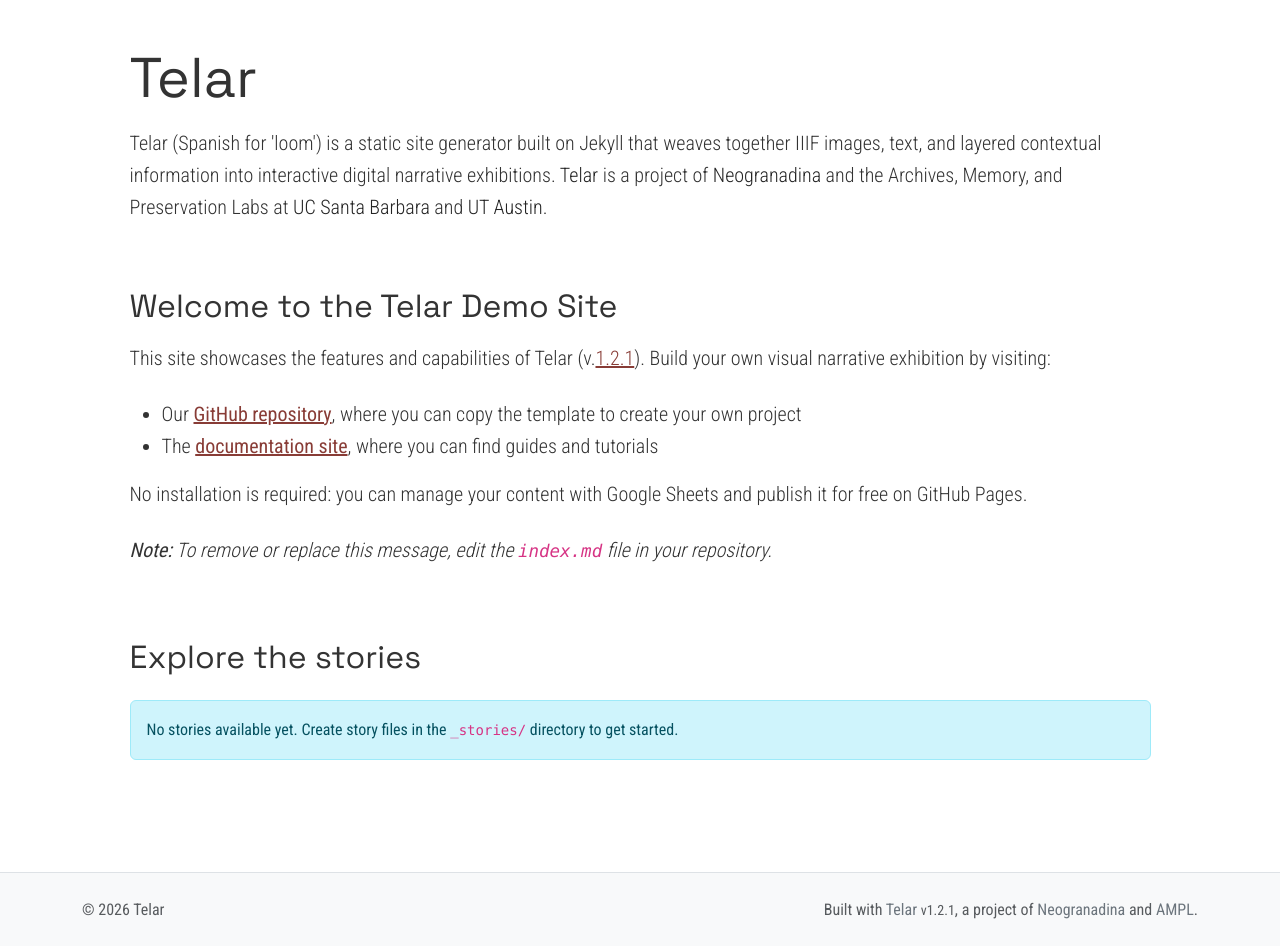
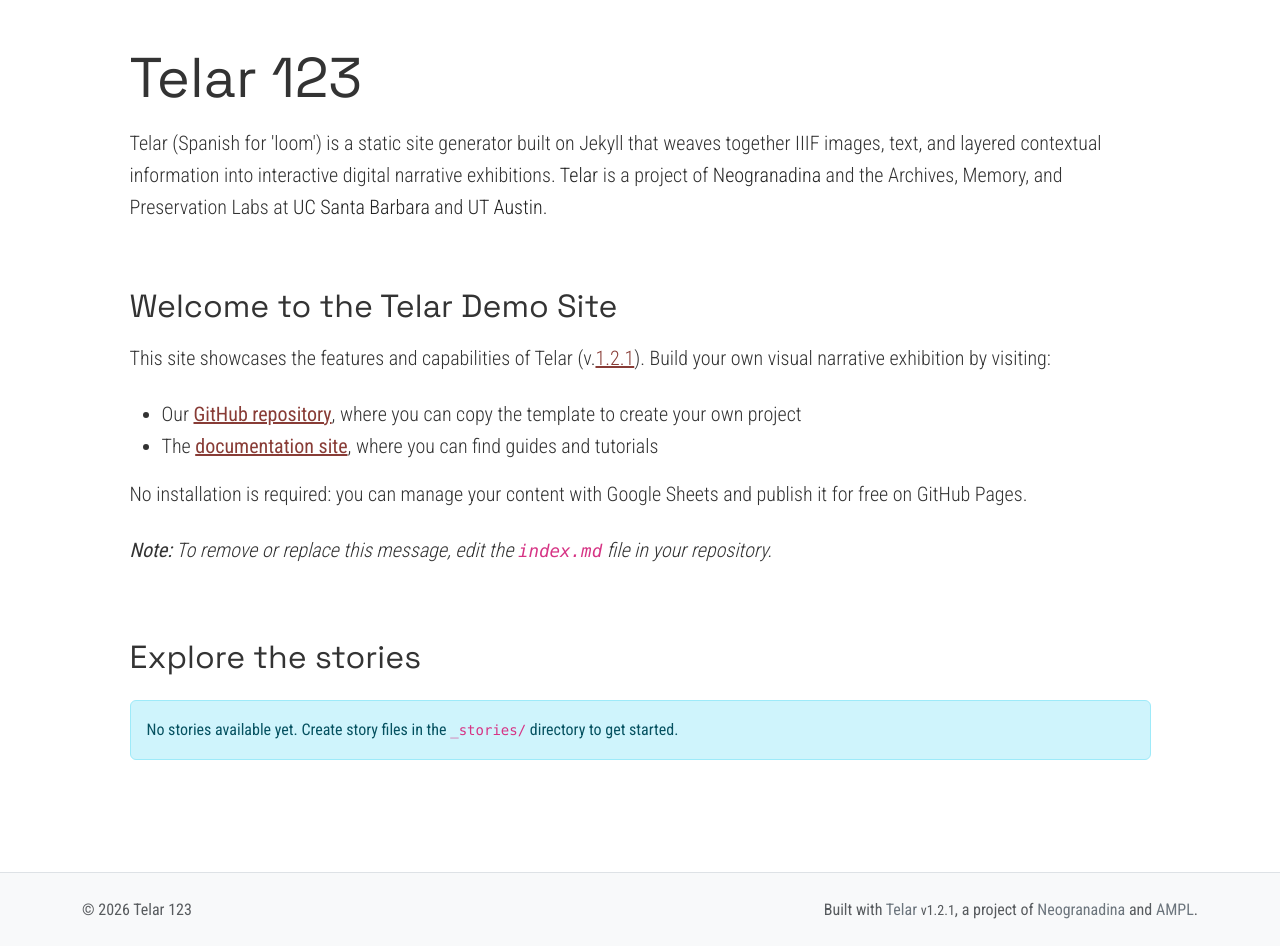
Before and after one commit to juancobo/telar-test, a Jekyll site: the page built from index.md, in a window 1280 px wide, cut to the strip 104-1050 px from the top of the page. Built offline with Jekyll 4.4.1, drawn with Linux system fonts in a browser that asks for light colours.

Commit message:
Change site language to English, change title
Published via Telar Compositor

```diff
--- a/_config.yml
+++ b/_config.yml
@@ -2,7 +2,7 @@
 # https://telar.org
 
 # Site Settings
-title: "Telar"
+title: "Telar 123"
 description: "Telar (Spanish for 'loom') is a static site generator built on Jekyll that weaves together IIIF images, text, and layered contextual information into interactive digital narrative exhibitions. <a href='https://github.com/UCSB-AMPLab/telar'>Telar</a> is a project of <a href='https://neogranadina.org'>Neogranadina</a> and the Archives, Memory, and Preservation Labs at <a href='https://ampl.clair.ucsb.edu/'>UC Santa Barbara</a> and <a href='https://liberalarts.utexas.edu/history/'>UT Austin</a>."
 url: "https://juancobo.com"
 baseurl: "/telar-test"
@@ -10,7 +10,7 @@
 email: ""
 telar_theme: "trama" # Options: trama, paisajes, neogranadina, santa-barbara, austin, or custom
 logo: ""
-telar_language: es
+telar_language: en
 collection_mode: true
 
 # Story Interface Settings
```
